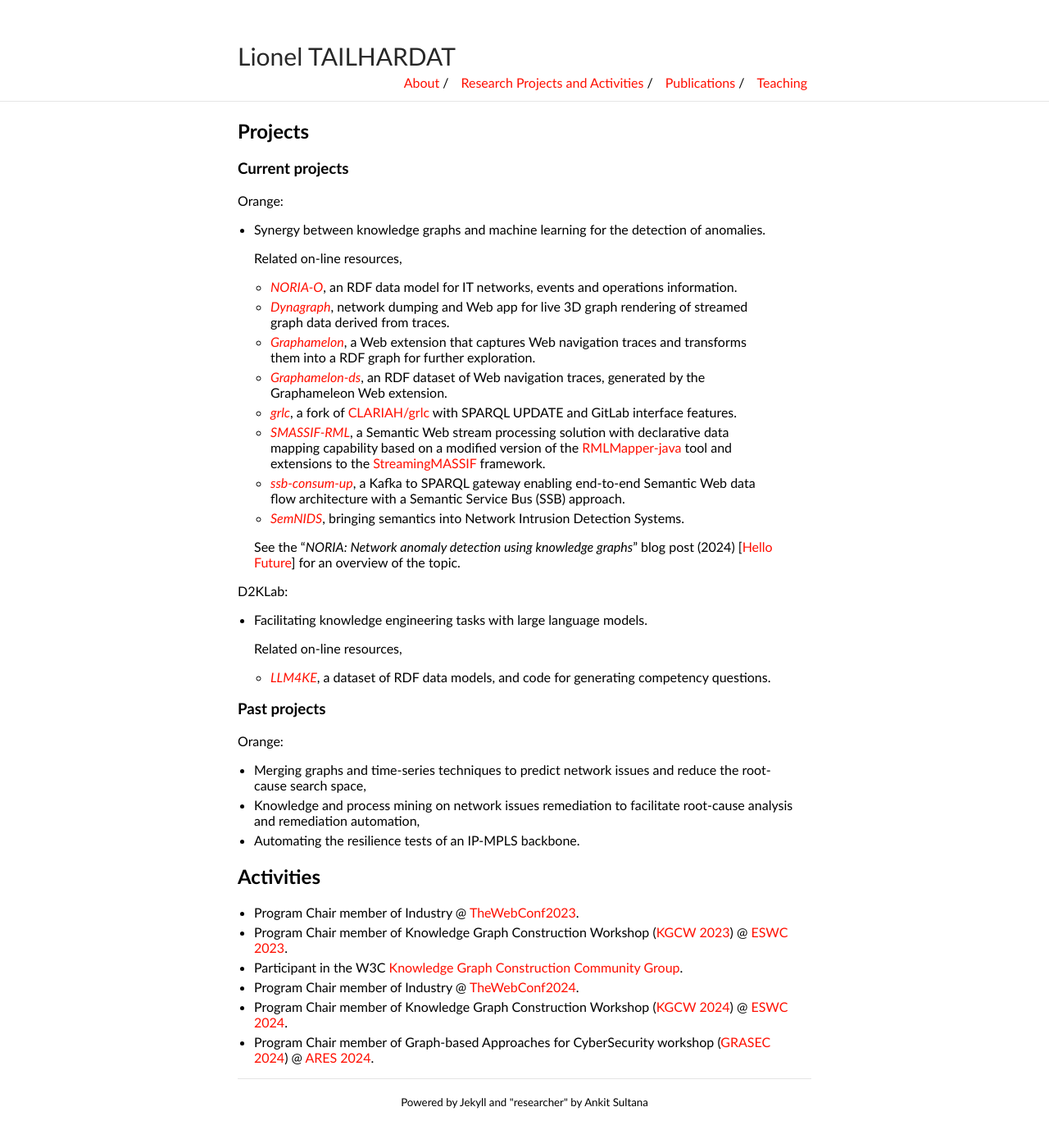
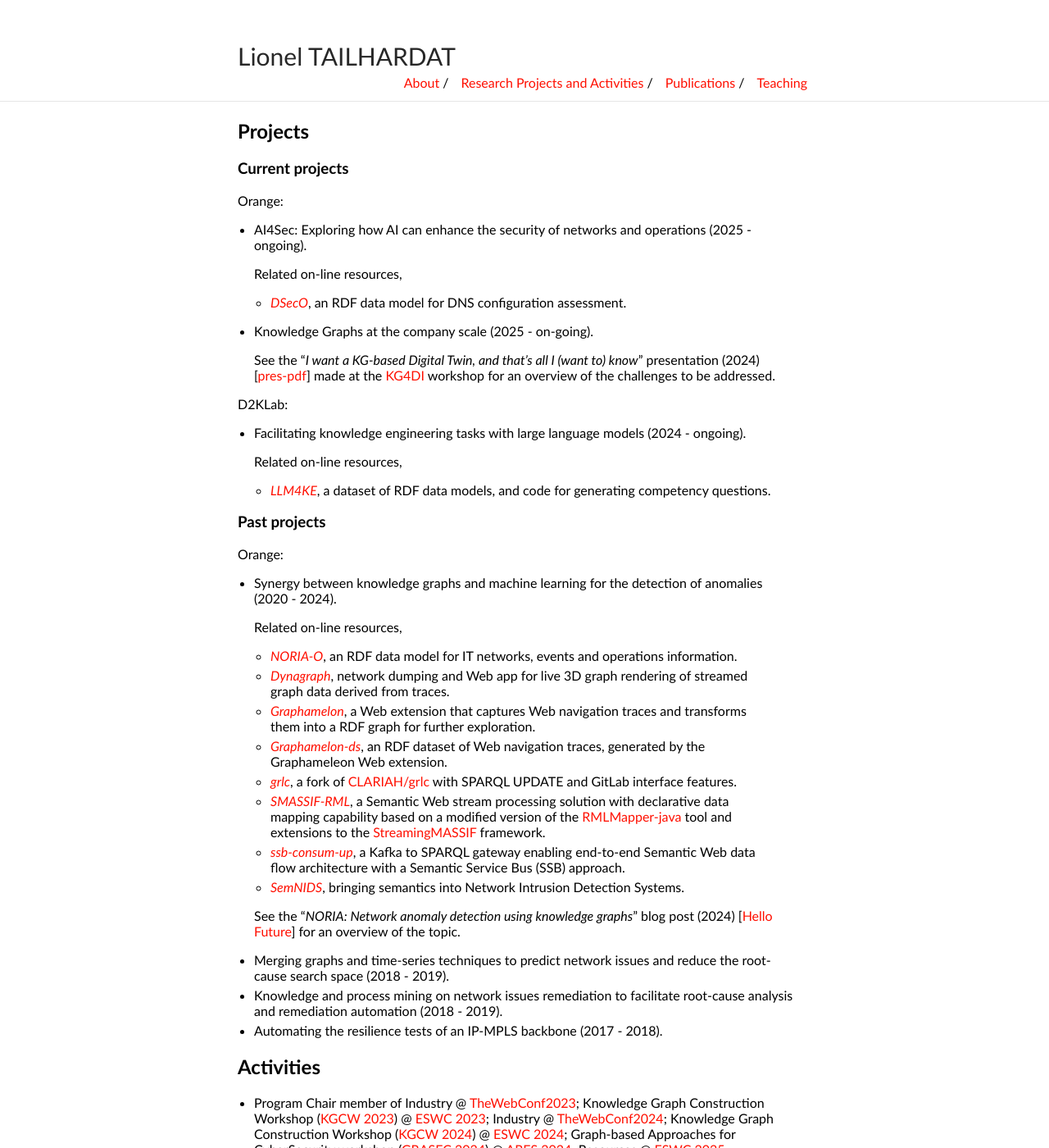
Before and after one commit to GenEars/GenEars.github.io, a Jekyll site: the page built from research.md, in a window 1280 px wide and 1400 px high. Shown: the whole window at 82% size. Built offline with Jekyll 4.4.1, drawn with Linux system fonts in a browser that asks for light colours; some of the changed text lies outside the part shown.

Commit message:
Added DSecO reference. Modified Projects timeline.
Signed-off-by: lionel.tailhardat <lionel.tailhardat@orange.com>

```diff
--- a/research.md
+++ b/research.md
@@ -9,7 +9,28 @@ title: Research - Lionel TAILHARDAT
 
 Orange:
 
-* Synergy between knowledge graphs and machine learning for the detection of anomalies.
+* AI4Sec: Exploring how AI can enhance the security of networks and operations (2025 - ongoing).
+
+  Related on-line resources,
+  * *[DSecO](https://w3id.org/dseco/)*, an RDF data model for DNS configuration assessment.
+
+* Knowledge Graphs at the company scale (2025 - on-going).
+
+  See the "*I want a KG-based Digital Twin, and that's all I (want to) know*" presentation (2024) [[pres-pdf](pubs/KG4DI-2024-DMOps.pdf)] made at the [KG4DI](https://u0152642.pages.gitlab.kuleuven.be/kg4di-fwo-network/seminar_5_gent.html) workshop for an overview of the challenges to be addressed.
+
+D2KLab:
+
+* Facilitating knowledge engineering tasks with large language models (2024 - ongoing).
+
+  Related on-line resources,
+  * *[LLM4KE](https://github.com/D2KLab/llm4ke)*, a dataset of RDF data models, and code for generating competency questions.
+
+
+### Past projects
+
+Orange:
+
+* Synergy between knowledge graphs and machine learning for the detection of anomalies (2020 - 2024).
 
   Related on-line resources,
   * *[NORIA-O](https://w3id.org/noria/)*, an RDF data model for IT networks, events and operations information.
@@ -23,27 +44,11 @@ Orange:
 
   See the "*NORIA: Network anomaly detection using knowledge graphs*" blog post (2024) [[Hello Future](https://hellofuture.orange.com/en/noria-network-anomaly-detection-using-knowledge-graphs/)] for an overview of the topic.
 
-D2KLab:
-
-* Facilitating knowledge engineering tasks with large language models.
-
-  Related on-line resources,
-  * *[LLM4KE](https://github.com/D2KLab/llm4ke)*, a dataset of RDF data models, and code for generating competency questions.
-
-
-### Past projects
-
-Orange:
-
-* Merging graphs and time-series techniques to predict network issues and reduce the root-cause search space,
-* Knowledge and process mining on network issues remediation to facilitate root-cause analysis and remediation automation,
-* Automating the resilience tests of an IP-MPLS backbone.
+* Merging graphs and time-series techniques to predict network issues and reduce the root-cause search space (2018 - 2019).
+* Knowledge and process mining on network issues remediation to facilitate root-cause analysis and remediation automation (2018 - 2019).
+* Automating the resilience tests of an IP-MPLS backbone (2017 - 2018).
 
 ## Activities
 
-* Program Chair member of Industry @ [TheWebConf2023](https://www2023.thewebconf.org/).
-* Program Chair member of Knowledge Graph Construction Workshop ([KGCW 2023](https://kg-construct.github.io/workshop/2023/)) @ [ESWC 2023](https://2023.eswc-conferences.org/).
+* Program Chair member of Industry @ [TheWebConf2023](https://www2023.thewebconf.org/); Knowledge Graph Construction Workshop ([KGCW 2023](https://kg-construct.github.io/workshop/2023/)) @ [ESWC 2023](https://2023.eswc-conferences.org/); Industry @ [TheWebConf2024](https://www2024.thewebconf.org/calls/industry/); Knowledge Graph Construction Workshop ([KGCW 2024](https://kg-construct.github.io/workshop/2024/)) @ [ESWC 2024](https://2024.eswc-conferences.org/); Graph-based Approaches for CyberSecurity workshop ([GRASEC 2024](https://www.ares-conference.eu/workshops/grasec/)) @ [ARES 2024](https://www.ares-conference.eu/); Resources @ [ESWC 2025](https://2025.eswc-conferences.org/).
 * Participant in the W3C [Knowledge Graph Construction Community Group](https://www.w3.org/community/kg-construct/).
-* Program Chair member of Industry @ [TheWebConf2024](https://www2024.thewebconf.org/calls/industry/).
-* Program Chair member of Knowledge Graph Construction Workshop ([KGCW 2024](https://kg-construct.github.io/workshop/2024/)) @ [ESWC 2024](https://2024.eswc-conferences.org/).
-* Program Chair member of Graph-based Approaches for CyberSecurity workshop ([GRASEC 2024](https://www.ares-conference.eu/workshops/grasec/)) @ [ARES 2024](https://www.ares-conference.eu/).
```
